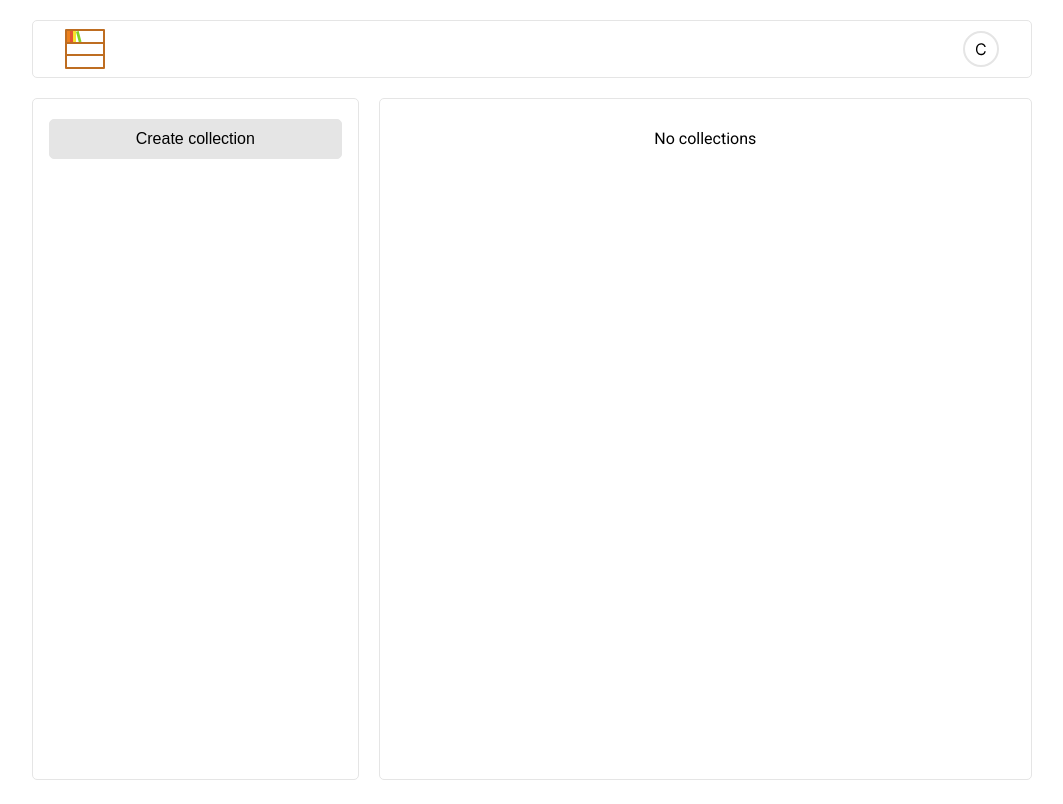
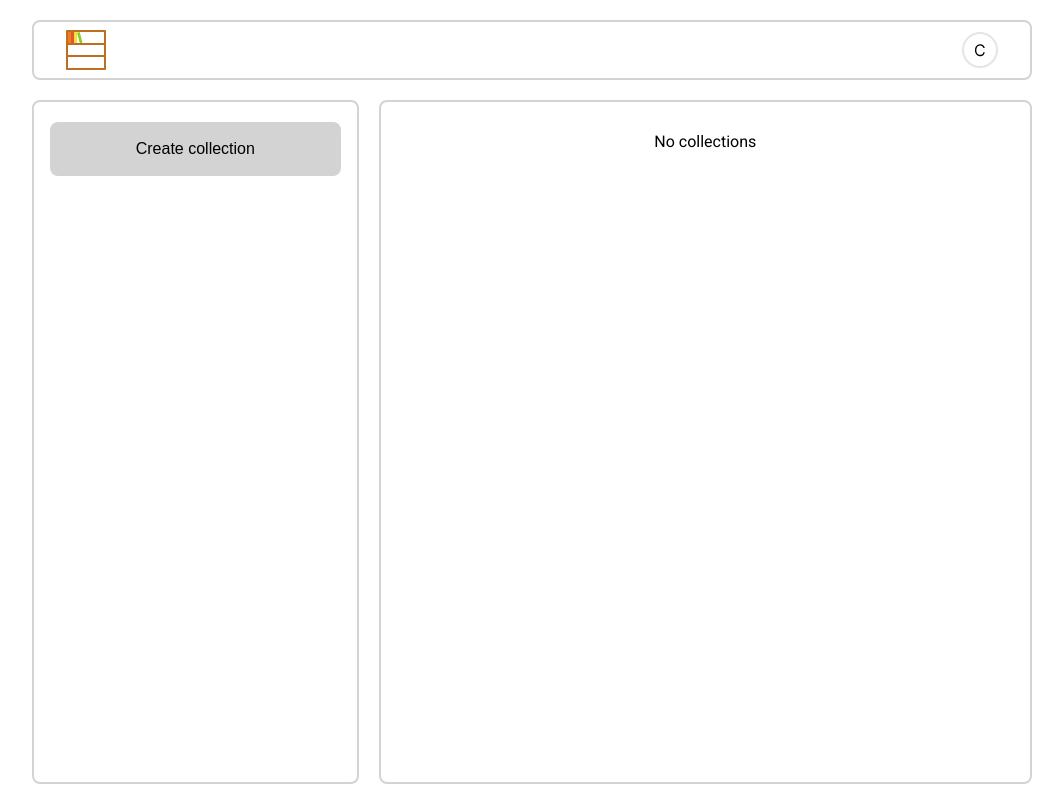
Before and after one commit to corsodr/shelf, a React (Vite) app: page / in a window 1280 px wide. Shown: the whole page, without its empty margins (108-1171 px from the left). Built offline with nearby package versions, Linux system fonts and the light colour scheme; a web font is replaced by a local one.

Commit message:
save work

```diff
--- a/src/App.jsx
+++ b/src/App.jsx
@@ -33,7 +33,6 @@ const App = () => {
                             <CollectionView
                                 setIsFormOpen={setIsFormOpen}
                                 activeCollection={activeCollection}
-                                setActiveCollection={setActiveCollection}
                             />
                         ) : (
                             <p className="notification">No collections</p>
--- a/src/CollectionForm.jsx
+++ b/src/CollectionForm.jsx
@@ -1,7 +1,6 @@
 import { useState } from "react"
 
 const CollectionForm = ({ setIsFormOpen, collections, setCollections, activeCollection, setActiveCollection }) => {
-    // review activeCollection data flow
     const [name, setName] = useState(activeCollection ? activeCollection.name : '');
     const [links, setLinks] = useState(activeCollection ? activeCollection.links : ['']);
     const [isLoading, setIsLoading] = useState(false);
@@ -58,6 +57,7 @@ const CollectionForm = ({ setIsFormOpen, collections, setCollections, activeColl
         const newCollections = collections.filter(collection => collection !== activeCollection);
         setCollections(newCollections);
 
+        // review this
         if (newCollections.length > 0) {
             if (index > 0) {
                 setActiveCollection(newCollections[index - 1]);
--- a/src/CollectionView.jsx
+++ b/src/CollectionView.jsx
@@ -1,13 +1,9 @@
-const CollectionView = ({ setIsFormOpen, activeCollection, setActiveCollection }) => {
+const CollectionView = ({ setIsFormOpen, activeCollection }) => {
 
-  const handleEdit = () => {
-    setIsFormOpen(true);
-    setActiveCollection(activeCollection);
-  };
-
-  // is this a good way to deal with rendering?
   const renderLinkPreview = (link, index) => {
     const preview = activeCollection.previews[link];
+    console.log('activeCollection: ', activeCollection)
+    console.log('preview:', preview)
     const hasPreview = preview?.image && preview?.title;
 
     if (hasPreview) {
@@ -36,7 +32,7 @@ const CollectionView = ({ setIsFormOpen, activeCollection, setActiveCollection }
     <div className="collection-view">
       <h1>{activeCollection.name}</h1>
       {activeCollection.links.map((link, index) => renderLinkPreview(link, index))}
-      <button onClick={handleEdit}>Edit</button>
+      <button onClick={() => setIsFormOpen(true)}>Edit</button>
     </div>
   );
 };
--- a/src/SideBar.jsx
+++ b/src/SideBar.jsx
@@ -14,6 +14,7 @@ const SideBar = ({ setIsFormOpen, collections, setActiveCollection }) => {
                 <div
                     key={index}
                     className="collection-card"
+                    // review how activeCollection is set to collection
                     onClick={() => {
                         setActiveCollection(collection);
                         setIsFormOpen(false);
--- a/src/index.css
+++ b/src/index.css
@@ -14,8 +14,8 @@ body {
     display: flex;
     justify-content: space-between;
     align-items: center;
-    border: 1px solid #E5E5E5;
-    border-radius: 5px;
+    border: 2px solid #d3d3d3;
+    border-radius: 8px;
     padding: 8px 32px;
 }
 
@@ -26,8 +26,8 @@ body {
 }
 
 .sidebar {
-    border: 1px solid #E5E5E5;
-    border-radius: 5px;
+    border: 2px solid #d3d3d3;
+    border-radius: 8px;
     min-height: calc(100vh - 140px);
     margin-bottom: 20px;
     display: flex;
@@ -36,26 +36,26 @@ body {
 }
 
 .sidebar button {
-    background-color: #E5E5E5;
-    padding: 10px 20px;
+    background-color: #d3d3d3;
+    padding: 16px 20px;
     font-size: 1rem;
-    border: 1px solid #E5E5E5;
-    border-radius: 5px;
+    border: 2px solid #d3d3d3;
+    border-radius: 8px;
     cursor: pointer;
     margin: 20px 16px 14px 16px;
 }
 
 .collection-card {
-    border: 1px solid #E5E5E5;
-    border-radius: 5px;
+    border: 2px solid #d3d3d3;
+    border-radius: 8px;
     padding: 20px;
     margin: 6px 16px;
     cursor: pointer;
 }
 
 .main-content {
-    border: 1px solid #E5E5E5;
-    border-radius: 5px;
+    border: 2px solid #d3d3d3;
+    border-radius: 8px;
     min-height: calc(100vh - 140px);
     margin-bottom: 20px;
 }
@@ -74,14 +74,22 @@ body {
     margin: 24px;
   }
 
-.collection-form input,
-.collection-form button {
-  padding: 10px 20px;
+.collection-form input {
+  padding: 16px 20px;
   margin-bottom: 10px;
-  border: 1px solid #E5E5E5;
-  border-radius: 5px;
+  border: 2px solid #d3d3d3;
+  border-radius: 8px;
   font-size: 1rem;
 }
+
+.collection-form button {
+    background-color: #d3d3d3;
+    padding: 16px 20px;
+    margin-bottom: 10px;
+    border: 2px solid #d3d3d3;
+    border-radius: 8px;
+    font-size: 1rem;
+  }
 
 .link-input-container {
     display: flex;
@@ -120,8 +128,8 @@ body {
 .link-container {
     display: flex;
     align-items: center;
-    border: 1px solid #E5E5E5;
-    border-radius: 5px;
+    border: 2px solid #d3d3d3;
+    border-radius: 8px;
     text-decoration: none;
     color: black;
     margin-top: 8px;
@@ -131,7 +139,7 @@ body {
     width: 160px;
     height: 100px;
     margin: 16px;
-    border-radius: 5px;
+    border-radius: 8px;
 }
 
   .link-title {
@@ -152,12 +160,12 @@ body {
   }
 
 .collection-view button {
-    background-color: #E5E5E5;
-    padding: 10px 20px;
+    background-color: #d3d3d3;
+    padding: 16px 20px;
     width: 100%;
     font-size: 1rem;
-    border: 1px solid #E5E5E5;
-    border-radius: 4px;
+    border: 1px solid #d3d3d3;
+    border-radius: 8px;
     cursor: pointer;
     margin-top: 16px;
 }
```
